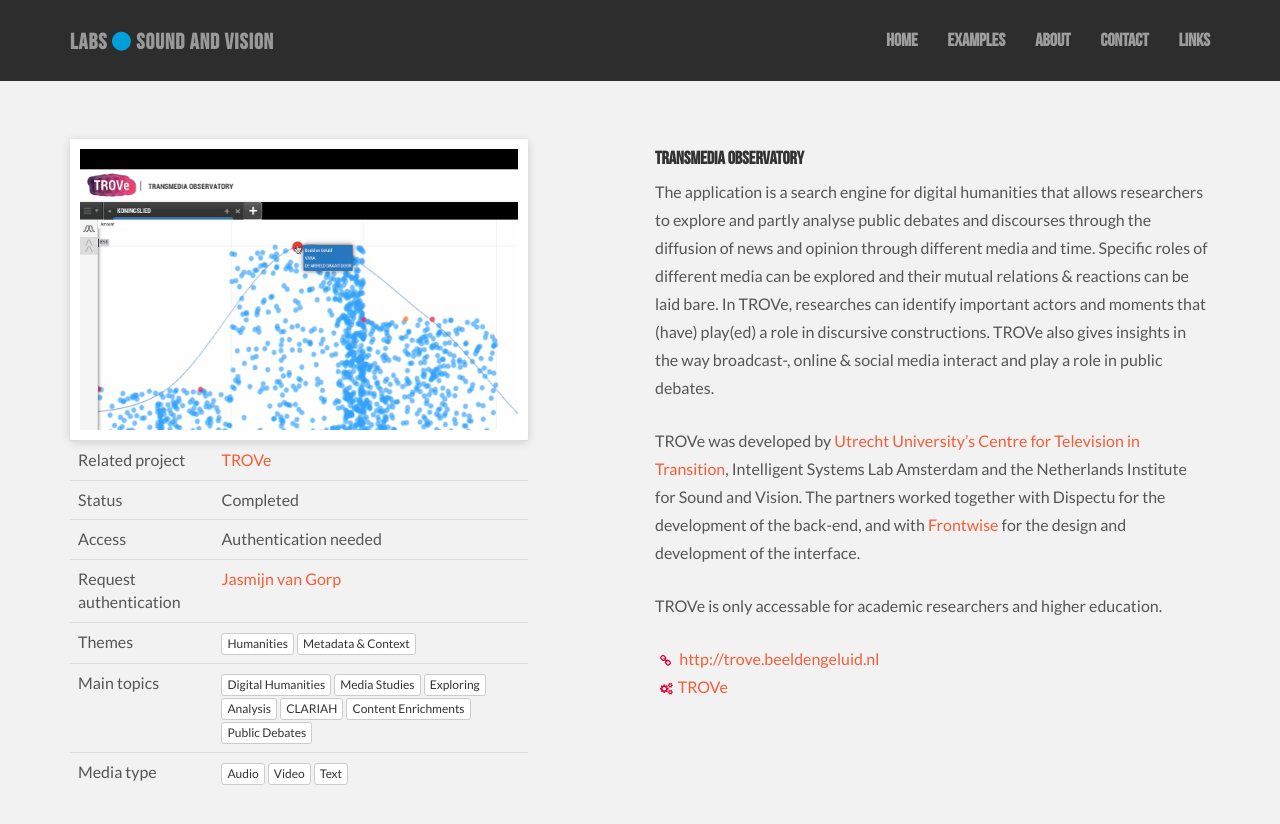
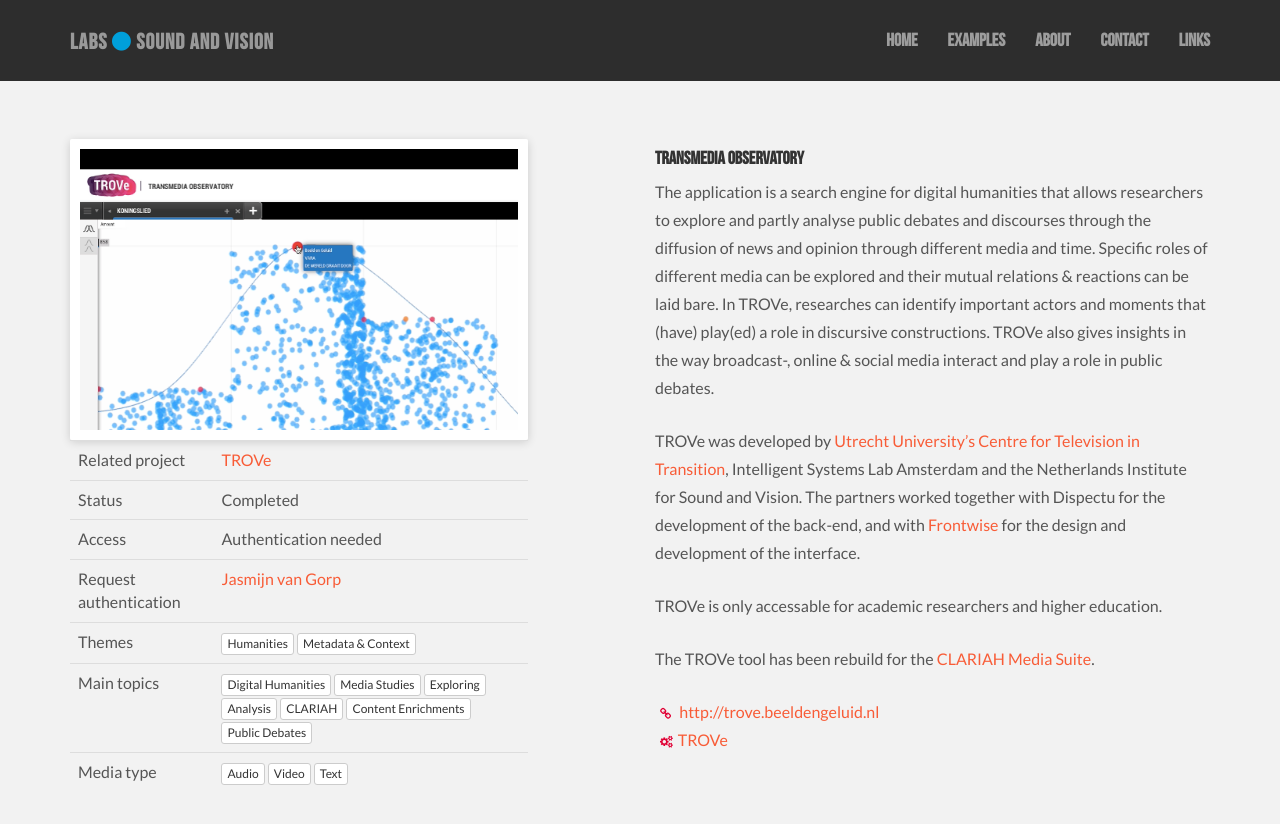
Before and after one commit to roelandordelman/labs, a Jekyll site: the page built from _applications/transmedia-observatory.md, in a window 1280 px wide. Shown: the top 824 px of the page. Built offline with Jekyll 4.4.1, drawn with Linux system fonts in a browser that asks for light colours.

Commit message:
Updated Transmedia Observatory

```diff
--- a/_applications/transmedia-observatory.md
+++ b/_applications/transmedia-observatory.md
@@ -38,3 +38,5 @@
 TROVe was developed by [Utrecht University's Centre for Television in Transition](https://tvit.wp.hum.uu.nl), Intelligent Systems Lab Amsterdam and the Netherlands Institute for Sound and Vision. The partners worked together with Dispectu for the development of the back-end, and with [Frontwise](https://www.frontwise.com) for the design and development of the interface.
 
 TROVe is only accessable for academic researchers and higher education.
+
+The TROVe tool has been rebuild for the [CLARIAH Media Suite](http://mediasuite.clariah.nl/).
```
